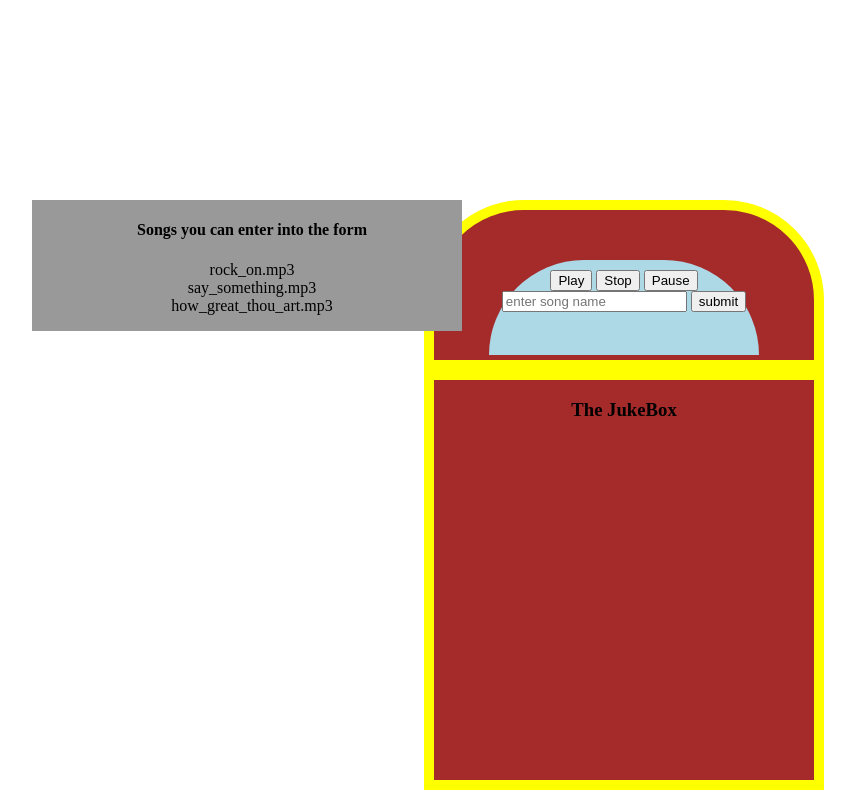
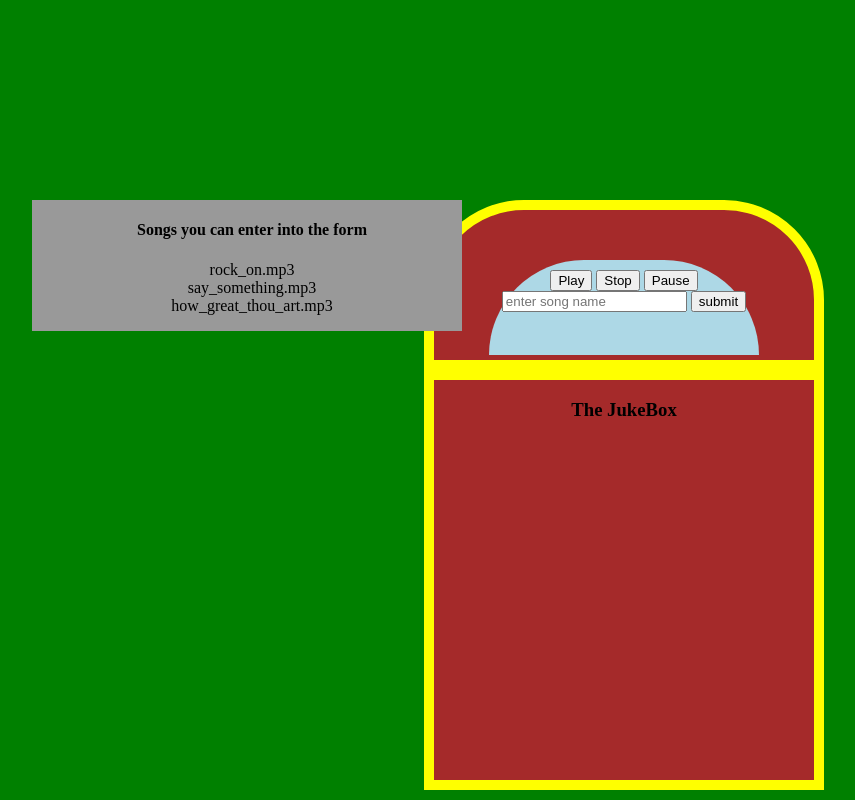
Before and after one commit to LindseyJ22/Juke_box, a PHP site: page / in a window 1280 px wide. Shown: the whole page, without its empty margins (16-871 px from the left). Run offline with PHP 8.4, Linux system fonts and the light colour scheme.

Commit message:
changed background color to green

```diff
--- a/index.css
+++ b/index.css
@@ -1,3 +1,6 @@
+body{
+	background: green;
+}
 .controls{
 	margin-top: 200px;
 	margin-right: auto;
@@ -19,8 +22,8 @@
 	text-align: center;
 	/*margin-top: 100px;*/
 	float: left;
-	margin-left:40px;
-	padding:0 30px 0 0;
+	margin-left: 40px;
+	padding: 0 30px 0 0;
 }
 .list {
 	list-style: none;
@@ -29,7 +32,7 @@
 	margin-left: auto;
 	margin-right: auto;
 	text-align: center;
-	background:brown;
+	background: brown;
 	width: 380px;
 	height: 400px;
 	border: 10px solid yellow;
--- a/index.html
+++ b/index.html
@@ -28,6 +28,5 @@
 			<h3>The JukeBox</h3>
 		</div>
 		<script src="index.js"></script>
-		<!-- <audio controls id= "rockOn" src="rock_on.mp3"></audio> -->
 	</body>
 </html>
```
Also changed, not shown: index.js (+0 -10 lines).
